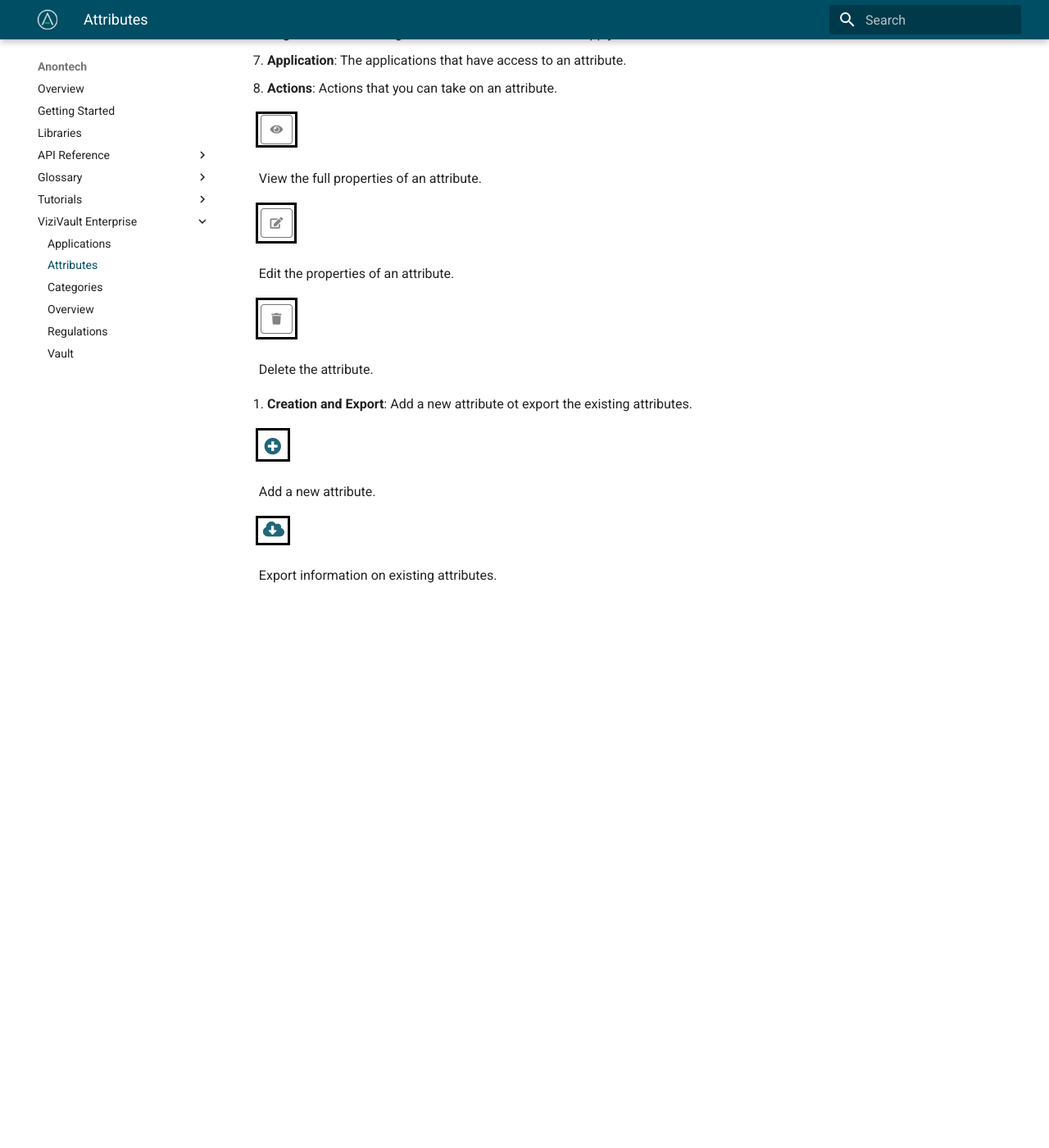
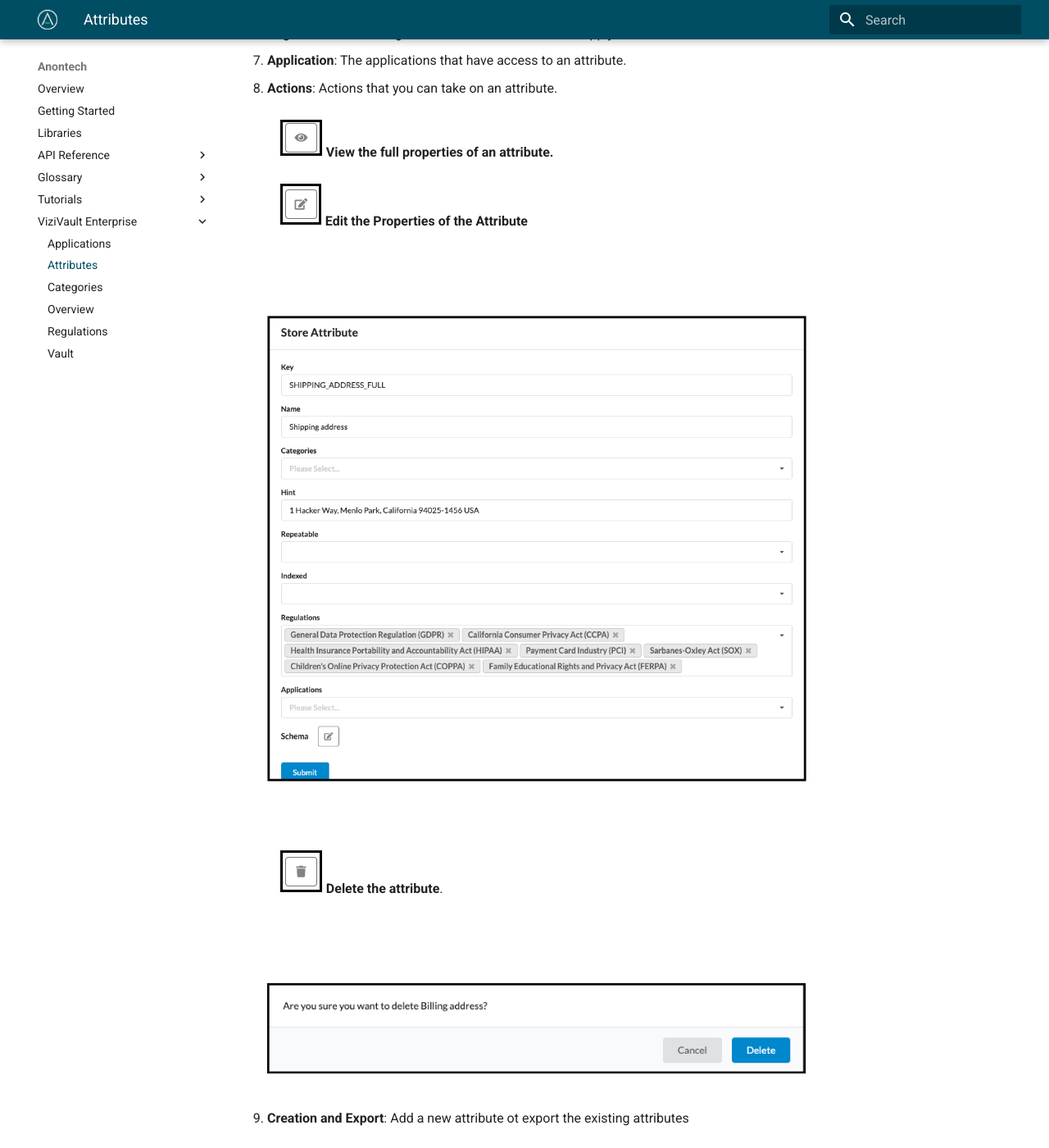
Before and after one commit to anontechnology/documentation, an MkDocs documentation site: the page built from docs/vizivault-enterprise/attributes.md, in a window 1280 px wide and 1400 px high, scrolled down 650 px. Shown: the whole window at 82% size. Built offline with MkDocs 1.6.1 and Material for MkDocs 9.7.7, drawn with Linux system fonts in a browser that asks for light colours; before the commit the page ends 1389 px from its top, so only the background shows below that.

Commit message:
Fix for Attributes and Reports.

```diff
--- a/docs/vizivault-enterprise/attributes.md
+++ b/docs/vizivault-enterprise/attributes.md
@@ -11,25 +11,26 @@
 6. **Regulations**: List of regulations that are considered to apply to the attribute.
 7. **Application**: The applications that have access to an attribute.
 8. **Actions**: Actions that you can take on an attribute.
-
-&nbsp;&nbsp;&nbsp;&nbsp;![view](../assets/images/view.png "View")
-
-&nbsp;&nbsp;&nbsp;&nbsp;&nbsp;View the full properties of an attribute.
-
-&nbsp;&nbsp;&nbsp;&nbsp;![edit](../assets/images/edit.png "Edit")
-
-&nbsp;&nbsp;&nbsp;&nbsp;&nbsp;Edit the properties of an attribute.
-
-&nbsp;&nbsp;&nbsp;&nbsp;![delete](../assets/images/delete.png "Delete")
-
-&nbsp;&nbsp;&nbsp;&nbsp;&nbsp;Delete the attribute.
-
-9. **Creation and Export**: Add a new attribute ot export the existing attributes.
-
-&nbsp;&nbsp;&nbsp;&nbsp;![Add](../assets/images/add.png "Add")
-
-&nbsp;&nbsp;&nbsp;&nbsp;&nbsp;Add a new attribute.
-
-&nbsp;&nbsp;&nbsp;&nbsp;![export](../assets/images/export.png "Export")
-
-&nbsp;&nbsp;&nbsp;&nbsp;&nbsp;Export information on existing attributes.
+<br/><br/>
+&nbsp;&nbsp;&nbsp;&nbsp;![view](../assets/images/view.png "View") **View the full properties of an attribute.**
+<br/><br/>
+&nbsp;&nbsp;&nbsp;&nbsp;![edit](../assets/images/edit.png "Edit") **Edit the Properties of the Attribute**
+<br/><br/>
+<br/><br/>
+&nbsp;&nbsp;&nbsp;&nbsp;&nbsp;![edit_attribute](../assets/images/edit_attribute.png "Edit Attribute")
+<br/><br/>
+<br/><br/>
+&nbsp;&nbsp;&nbsp;&nbsp;![delete](../assets/images/delete.png "Delete") **Delete the attribute**.
+<br/><br/>
+<br/><br/>
+&nbsp;&nbsp;&nbsp;&nbsp;&nbsp;![delete-attribute](../assets/images/delete-attribute.png "Delete Attribute")
+<br/><br/>
+9. **Creation and Export**: Add a new attribute ot export the existing attributes
+<br/><br/>
+&nbsp;&nbsp;&nbsp;&nbsp;![Add](../assets/images/add.png "Add") Add a new attribute.
+<br/><br/>
+<br/><br/>
+&nbsp;&nbsp;&nbsp;&nbsp;![new-attribute](../assets/images/new-attribute.png "New Attribute")
+<br/><br/>
+<br/><br/>
+&nbsp;&nbsp;&nbsp;&nbsp;![export](../assets/images/export.png "Export") Export information on existing attributes.
```
Also changed, not shown: docs/vizivault-enterprise/applications.md (+7 -3 lines), docs/vizivault-enterprise/categories.md (+0 -1 lines), docs/vizivault-enterprise/dashboard.md (added, +1 -0 lines), docs/assets/images/delete-attribute.png (added), docs/assets/images/edit_attribute.png (added), docs/assets/images/new-attribute.png (added), docs/assets/images/reports.png.
